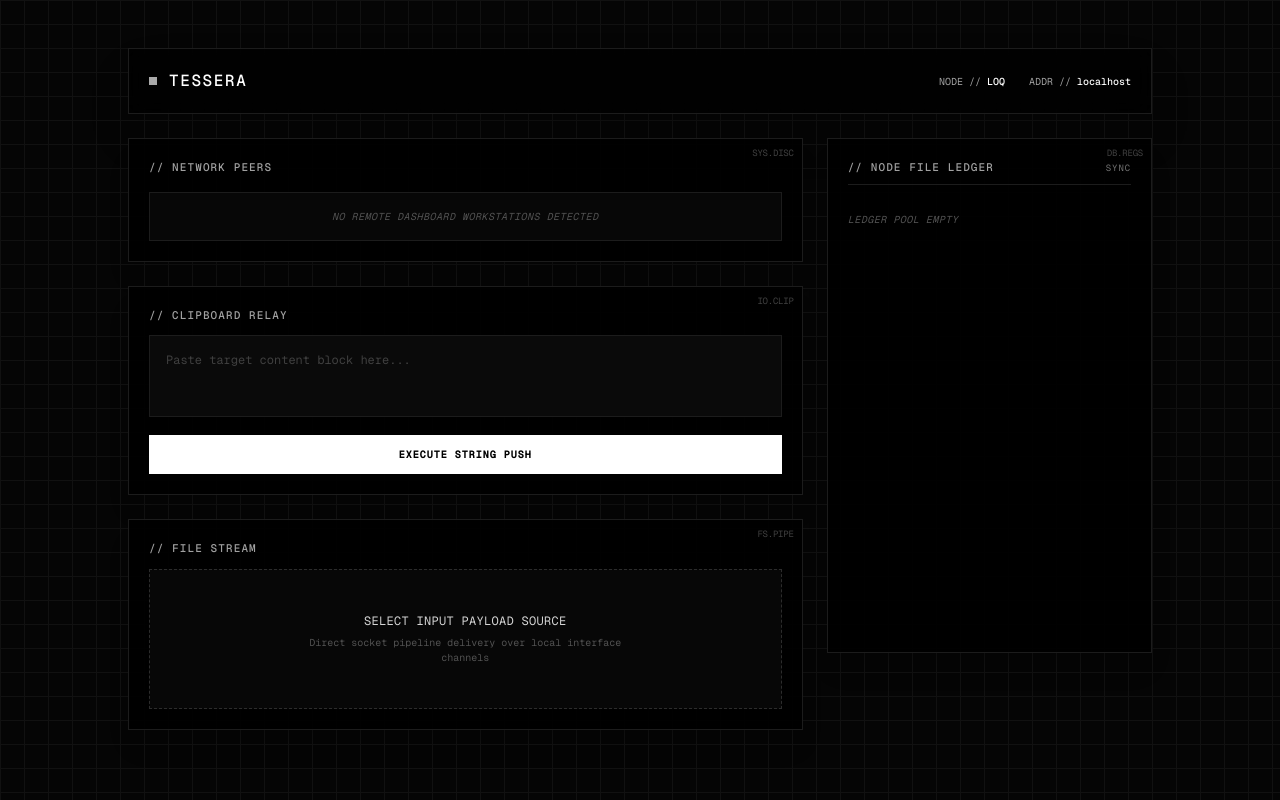
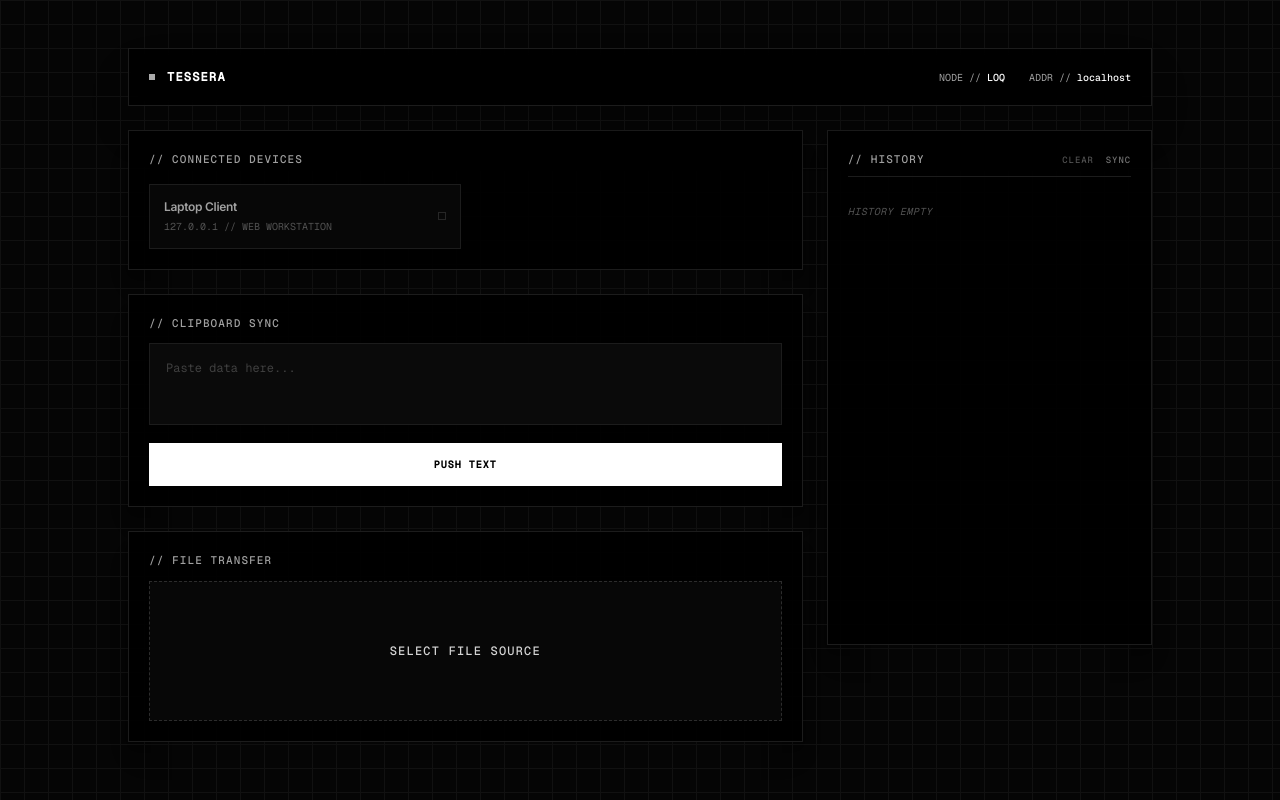
Before and after one commit to AllenJohnn/Tessera, a Flask app: page / in a window 1280 px wide. Run offline with Flask 3, Linux system fonts and the light colour scheme; data that the repository does not hold is empty; parts of the project's set-up code (start-up, migrations or seed data) failed here and were passed over.

Commit message:
ui rewrk

```diff
--- a/backend/server.py
+++ b/backend/server.py
@@ -26,6 +26,9 @@ transfer_node = None
 sync_observer = None
 db_store = None
 
+# Dynamic registry tracking mobile client pings
+HTTP_ACTIVE_DEVICES = {}
+
 def get_local_ip():
     s = socket.socket(socket.AF_INET, socket.SOCK_DGRAM)
     try:
@@ -43,13 +46,56 @@ def generate_terminal_qr(url):
     qr.make(fit=True)
     qr.print_ascii(invert=True)
 
-# FIXED: Explicit cache-busting injection
 @app.route('/')
 def index():
     cache_buster = str(int(time.time()))
     return render_template('index.html', version=cache_buster)
 
-# FIXED: Added win32 clipboard API fail-safe override
+@app.route('/api/ping', methods=['POST'])
+def register_device_ping():
+    data = request.get_json() or {}
+    user_agent = request.headers.get('User-Agent', '').lower()
+
+    if "iphone" in user_agent or "android" in user_agent:
+        device_type = "Mobile Device"
+    elif "ipad" in user_agent:
+        device_type = "Tablet Client"
+    else:
+        device_type = "Web Workstation"
+
+    client_ip = request.remote_addr
+
+    HTTP_ACTIVE_DEVICES[client_ip] = {
+        "hostname": data.get("hostname", f"Satellite [{client_ip.split('.')[-1]}]"),
+        "type": device_type,
+        "last_seen": time.time()
+    }
+    return jsonify({"status": "acknowledged"})
+
+@app.route('/api/peers', methods=['GET'])
+def get_discovered_peers():
+    now = time.time()
+    unified_devices = {}
+
+    if discovery_node:
+        for ip, data in discovery_node.get_active_peers().items():
+            unified_devices[ip] = {
+                "hostname": data.get("hostname", "Unknown PC"),
+                "type": "Desktop Core Node"
+            }
+
+    for ip, data in list(HTTP_ACTIVE_DEVICES.items()):
+        if now - data["last_seen"] < 12:
+            if ip not in unified_devices:
+                unified_devices[ip] = {
+                    "hostname": data["hostname"],
+                    "type": data["type"]
+                }
+        else:
+            HTTP_ACTIVE_DEVICES.pop(ip, None)
+
+    return jsonify(unified_devices)
+
 @app.route('/api/clipboard', methods=['POST'])
 def update_clipboard():
     data = request.get_json()
@@ -57,11 +103,8 @@ def update_clipboard():
         return jsonify({'error': 'No text content detected'}), 400
     try:
         text_content = data['content']
-
-        # Fallback Chain 1: Pyperclip
         pyperclip.copy(text_content)
 
-        # Fallback Chain 2: Windows Win32 API handles native ring overrides
         try:
             import win32clipboard
             win32clipboard.OpenClipboard()
@@ -94,34 +137,10 @@ def upload_file():
         print(f"\n📥 [File Drop] Saved file '{filename}' from address {request.remote_addr}")
         return jsonify({'status': 'success', 'message': f"Stored context as {filename}"})
 
-@app.route('/api/peers', methods=['GET'])
-def get_discovered_peers():
-    if discovery_node:
-        return jsonify(discovery_node.get_active_peers())
-    return jsonify({})
-
-
-@app.route('/api/send_peer', methods=['POST'])
-def send_file_to_peer():
-    data = request.get_json()
-    if not data or 'target_ip' not in data or 'file_path' not in data:
-        return jsonify({'error': 'Missing targets'}), 400
-
-    if transfer_node:
-        success = transfer_node.send_file(data['target_ip'], data['file_path'])
-        if success:
-            if db_store:
-                db_store.log_transfer(os.path.basename(data['file_path']), 0, 'completed', data['target_ip'])
-            return jsonify({'status': 'success', 'message': "Stream initiated"})
-        return jsonify({'error': 'Engine error'}), 500
-    return jsonify({'error': 'Node offline'}), 500
-
 @app.route('/api/files', methods=['GET'])
 def list_stored_files():
-    """Lists files inside the storage directory for mobile devices to download."""
     try:
         files = os.listdir(app.config['UPLOAD_FOLDER'])
-        # Return file names along with their file sizes
         file_data = []
         for f in files:
             file_path = os.path.join(app.config['UPLOAD_FOLDER'], f)
@@ -134,9 +153,23 @@ def list_stored_files():
     except Exception as e:
         return jsonify({'error': str(e)}), 500
 
+# FIXED & ADDED: Storage directory cleaner router endpoint mapping
+@app.route('/api/clear_files', methods=['POST'])
+def clear_stored_files():
+    """Wipes all files inside the local storage directory cleanly."""
+    try:
+        files = os.listdir(app.config['UPLOAD_FOLDER'])
+        for f in files:
+            file_path = os.path.join(app.config['UPLOAD_FOLDER'], f)
+            if os.path.isfile(file_path):
+                os.remove(file_path)
+        print(f"\n🗑️ [Storage Purge] Directory wiped clear by request from: {request.remote_addr}")
+        return jsonify({"status": "success", "message": "Storage purged"})
+    except Exception as e:
+        return jsonify({'error': str(e)}), 500
+
 @app.route('/storage/<filename>', methods=['GET'])
 def download_file_direct(filename):
-    """Serves the actual file directly to the mobile browser."""
     from flask import send_from_directory
     return send_from_directory(app.config['UPLOAD_FOLDER'], filename, as_attachment=True)
 
--- a/static/js/main.js
+++ b/static/js/main.js
@@ -10,10 +10,13 @@ document.addEventListener('DOMContentLoaded', () => {
 
     const filesList = document.getElementById('files-list');
     const refreshFilesBtn = document.getElementById('refresh-files-btn');
+    const clearFilesBtn = document.getElementById('clear-files-btn'); // New element binding
     const nodeIpDisplay = document.getElementById('node-ip');
     const peersGrid = document.getElementById('peers-grid');
 
     let selectedPeerIp = null;
+
+    const dynamicDeviceName = (window.innerWidth < 640) ? "Mobile Phone" : "Laptop Client";
 
     if (nodeIpDisplay) {
         nodeIpDisplay.textContent = window.location.hostname;
@@ -32,7 +35,20 @@ document.addEventListener('DOMContentLoaded', () => {
         }, 3000);
     }
 
-    // Subnet discovery mapping loop
+    // Ping background server registry
+    async function broadcastMobilePresence() {
+        try {
+            await fetch('/api/ping', {
+                method: 'POST',
+                headers: { 'Content-Type': 'application/json' },
+                body: JSON.stringify({ "hostname": dynamicDeviceName })
+            });
+        } catch (err) {
+            console.error("Presence beacon dropped");
+        }
+    }
+
+    // Pull network map from endpoint cache
     async function queryLiveNetworkPeers() {
         try {
             const response = await fetch('/api/peers');
@@ -43,7 +59,7 @@ document.addEventListener('DOMContentLoaded', () => {
             if (peerEntries.length === 0) {
                 peersGrid.innerHTML = `
                     <div class="col-span-2 border border-[#1c1c1c] p-4 text-center bg-[#070707]">
-                        <p class="text-[10px] text-neutral-600 italic mono uppercase tracking-wider">NO REMOTE DASHBOARD WORKSTATIONS DETECTED</p>
+                        <p class="text-[10px] text-neutral-600 italic mono uppercase tracking-wider">NO DEVICES DETECTED</p>
                     </div>`;
                 selectedPeerIp = null;
                 return;
@@ -55,7 +71,7 @@ document.addEventListener('DOMContentLoaded', () => {
                     <div data-ip="${ip}" class="peer-card border ${isSelected ? 'border-white bg-neutral-900/40' : 'border-[#1c1c1c] bg-[#070707]'} p-3.5 cursor-pointer hover:border-neutral-500 transition duration-100 flex items-center justify-between">
                         <div class="truncate">
                             <p class="text-xs font-semibold tracking-tight truncate ${isSelected ? 'text-white' : 'text-neutral-400'}">${data.hostname}</p>
-                            <p class="text-[10px] text-neutral-600 mono mt-1">${ip}</p>
+                            <p class="text-[10px] text-neutral-600 mono mt-1">${ip} // ${data.type.toUpperCase()}</p>
                         </div>
                         <div class="h-2 w-2 rounded-none border ${isSelected ? 'bg-white border-white' : 'border-neutral-800'} shrink-0"></div>
                     </div>
@@ -67,7 +83,7 @@ document.addEventListener('DOMContentLoaded', () => {
                     const targetIp = card.getAttribute('data-ip');
                     selectedPeerIp = (selectedPeerIp === targetIp) ? null : targetIp;
                     queryLiveNetworkPeers();
-                    showToast(selectedPeerIp ? `route locked: ${selectedPeerIp}` : 'route channel fallback: default storage');
+                    showToast(selectedPeerIp ? `route locked: ${selectedPeerIp}` : 'route: local storage');
                 });
             });
         } catch (err) {
@@ -75,7 +91,7 @@ document.addEventListener('DOMContentLoaded', () => {
         }
     }
 
-    // Polished System Shared Ledger List Engine
+    // Pull direct local workspace storage indices
     async function loadAvailableFiles() {
         try {
             const response = await fetch('/api/files');
@@ -83,7 +99,7 @@ document.addEventListener('DOMContentLoaded', () => {
             const files = await response.json();
 
             if (files.length === 0) {
-                filesList.innerHTML = `<p class="text-[10px] text-neutral-600 italic py-3 uppercase tracking-wider">LEDGER POOL EMPTY</p>`;
+                filesList.innerHTML = `<p class="text-[10px] text-neutral-600 italic py-3 uppercase tracking-wider">HISTORY EMPTY</p>`;
                 return;
             }
 
@@ -101,13 +117,28 @@ document.addEventListener('DOMContentLoaded', () => {
         }
     }
 
+    // ADDED: Clear action dispatcher pipeline hook
+    clearFilesBtn.addEventListener('click', async () => {
+        if (!confirm("CONFIRM COMMAND: PURGE ALL FILES INSIDE REPOSITORY HISTORIES?")) return;
+        try {
+            const response = await fetch('/api/clear_files', { method: 'POST' });
+            if (response.ok) {
+                showToast('storage wiped clean');
+                loadAvailableFiles();
+            } else {
+                showToast('clear execution failed', true);
+            }
+        } catch (err) {
+            showToast('communication exception', true);
+        }
+    });
+
     refreshFilesBtn.addEventListener('click', loadAvailableFiles);
 
-    // Text sync payload submission pipeline
     syncTextBtn.addEventListener('click', async (e) => {
         e.preventDefault();
         const content = clipboardInput.value.trim();
-        if (!content) return showToast('Buffer string argument empty.', true);
+        if (!content) return showToast('Buffer input empty.', true);
 
         try {
             const response = await fetch('/api/clipboard', {
@@ -116,10 +147,10 @@ document.addEventListener('DOMContentLoaded', () => {
                 body: JSON.stringify({ content })
             });
             if (response.ok) {
-                showToast('system clipboard injected');
+                showToast('clipboard updated');
                 clipboardInput.value = '';
             } else {
-                showToast('sync channel faulted', true);
+                showToast('sync channel fault', true);
             }
         } catch (err) {
             showToast('communication error', true);
@@ -136,7 +167,7 @@ document.addEventListener('DOMContentLoaded', () => {
     function handleFileUpload(file) {
         if (selectedPeerIp) {
             progressContainer.classList.remove('hidden');
-            statusText.textContent = `PUSHING DATASTREAM PACKETS TO SOCKET...`;
+            statusText.textContent = `SENDING DATA CHUNKS OVER RAW SOCKETS...`;
             progressBar.style.width = '100%';
             progressPercent.textContent = 'SOCKET';
 
@@ -164,7 +195,7 @@ document.addEventListener('DOMContentLoaded', () => {
         formData.append('file', file);
 
         progressContainer.classList.remove('hidden');
-        statusText.textContent = "WRITING FILE SECTOR ENCODINGS TO HOST STORAGE...";
+        statusText.textContent = "UPLOADING FILE BLOCKS TO SYSTEM DISK...";
         progressBar.style.width = '0%';
         progressPercent.textContent = '0%';
 
@@ -181,7 +212,7 @@ document.addEventListener('DOMContentLoaded', () => {
 
         clientRequest.onload = () => {
             if (clientRequest.status === 200) {
-                showToast('binary drop complete');
+                showToast('transfer complete');
                 statusText.textContent = "COMPLETE";
                 loadAvailableFiles();
             } else {
@@ -193,7 +224,16 @@ document.addEventListener('DOMContentLoaded', () => {
         clientRequest.send(formData);
     }
 
-    loadAvailableFiles();
-    queryLiveNetworkPeers();
-    setInterval(queryLiveNetworkPeers, 5000);
+    // FIXED IMEDIATE EXECUTION RUNTIMES: Fires ping + fetch immediately to remove latency
+    async function initTessera() {
+        await broadcastMobilePresence(); // Register instantly
+        await queryLiveNetworkPeers();   // Load data matrix instantly
+        await loadAvailableFiles();      // Fetch list instantly
+
+        // Fallback polling interval clocks setup afterward
+        setInterval(broadcastMobilePresence, 4000);
+        setInterval(queryLiveNetworkPeers, 4000);
+    }
+
+    initTessera();
 });
--- a/templates/index.html
+++ b/templates/index.html
@@ -11,23 +11,21 @@
     <style>
         body { font-family: 'Inter', sans-serif; background-color: #050505; }
         .mono { font-family: 'Geist Mono', monospace; }
-
-        /* Premium engineering layout alignment utilities */
         .grid-bg {
-            background-image: linear-gradient(to right, #111 1px, transparent 1px), linear-gradient(to bottom, #111 1px, transparent 1px);
+            background-image: linear-gradient(to right, #111111 1px, transparent 1px), linear-gradient(to bottom, #111111 1px, transparent 1px);
             background-size: 24px 24px;
         }
         .custom-scroll::-webkit-scrollbar { width: 3px; }
         .custom-scroll::-webkit-scrollbar-track { background: transparent; }
-        .custom-scroll::-webkit-scrollbar-thumb { background: #222; }
+        .custom-scroll::-webkit-scrollbar-thumb { background: #222222; }
     </style>
 </head>
 <body class="text-white min-h-screen flex flex-col items-center antialiased px-4 py-6 md:p-12 relative overflow-x-hidden grid-bg">
 
-    <header class="w-full max-w-5xl border border-[#1c1c1c] bg-black/80 backdrop-blur-md p-5 mb-6 flex flex-col sm:flex-row justify-between items-start sm:items-center gap-4 shadow-2xl">
+    <header class="w-full max-w-5xl border border-[#1c1c1c] bg-black/90 backdrop-blur-md p-5 mb-6 flex flex-col sm:flex-row justify-between items-start sm:items-center gap-4 shadow-2xl">
         <div class="flex items-center gap-3">
-            <div class="h-2 w-2 bg-white animate-pulse"></div>
-            <h1 class="text-md font-medium tracking-widest uppercase mono">tessera</h1>
+            <div class="h-1.5 w-1.5 bg-white animate-pulse"></div>
+            <h1 class="text-xs font-semibold tracking-widest uppercase mono">tessera</h1>
         </div>
         <div class="text-[10px] mono text-neutral-400 flex flex-wrap gap-x-6 gap-y-1 w-full sm:w-auto justify-between sm:justify-end">
             <div>NODE // <span class="text-white font-medium">LOQ</span></div>
@@ -39,35 +37,31 @@
 
         <div class="lg:col-span-2 space-y-6">
 
-            <section class="border border-[#1c1c1c] p-5 bg-black/90 shadow-xl relative">
-                <div class="absolute top-0 right-0 text-[9px] mono text-neutral-700 p-2 uppercase tracking-tight select-none">SYS.DISC</div>
-                <h2 class="text-[11px] font-medium uppercase tracking-widest text-neutral-400 mb-4 mono">// NETWORK PEERS</h2>
-                <div id="peers-grid" class="grid grid-cols-1 sm:grid-cols-2 gap-2">
-                    <p class="text-xs text-neutral-600 italic mono py-1">Polling active channels...</p>
+            <section class="border border-[#1c1c1c] p-5 bg-black/95 shadow-xl">
+                <h2 class="text-[11px] font-medium uppercase tracking-widest text-neutral-400 mb-4 mono">// CONNECTED DEVICES</h2>
+                <div id="peers-grid" class="grid grid-cols-1 sm:grid-cols-2 gap-2 min-h-[50px]">
+                    <p class="text-xs text-neutral-600 italic mono py-1">Searching...</p>
                 </div>
             </section>
 
-            <section class="border border-[#1c1c1c] p-5 bg-black/90 shadow-xl relative">
-                <div class="absolute top-0 right-0 text-[9px] mono text-neutral-700 p-2 uppercase tracking-tight select-none">IO.CLIP</div>
-                <h2 class="text-[11px] font-medium uppercase tracking-widest text-neutral-400 mb-3 mono">// CLIPBOARD RELAY</h2>
-                <textarea id="clipboard-input" rows="3" class="w-full p-4 bg-[#0a0a0a] border border-[#1c1c1c] focus:border-neutral-500 rounded-none focus:outline-none text-xs text-neutral-300 placeholder-neutral-700 mono resize-none transition-colors duration-150" placeholder="Paste target content block here..."></textarea>
-                <button type="button" id="sync-text-btn" class="w-full mt-3 bg-white hover:bg-neutral-200 active:bg-neutral-300 text-black font-semibold py-3 px-4 text-[10px] mono transition duration-100 rounded-none uppercase tracking-widest cursor-pointer">
-                    execute string push
+            <section class="border border-[#1c1c1c] p-5 bg-black/95 shadow-xl">
+                <h2 class="text-[11px] font-medium uppercase tracking-widest text-neutral-400 mb-3 mono">// CLIPBOARD SYNC</h2>
+                <textarea id="clipboard-input" rows="3" class="w-full p-4 bg-[#0a0a0a] border border-[#1c1c1c] focus:border-neutral-500 rounded-none focus:outline-none text-xs text-neutral-300 placeholder-neutral-700 mono resize-none transition-colors duration-150 focus:ring-0" placeholder="Paste data here..."></textarea>
+                <button type="button" id="sync-text-btn" class="w-full mt-3 bg-white hover:bg-neutral-200 active:bg-neutral-300 text-black font-semibold py-3.5 px-4 text-[10px] mono transition duration-100 rounded-none uppercase tracking-widest cursor-pointer">
+                    push text
                 </button>
             </section>
 
-            <section class="border border-[#1c1c1c] p-5 bg-black/90 shadow-xl relative">
-                <div class="absolute top-0 right-0 text-[9px] mono text-neutral-700 p-2 uppercase tracking-tight select-none">FS.PIPE</div>
-                <h2 class="text-[11px] font-medium uppercase tracking-widest text-neutral-400 mb-3 mono">// FILE STREAM</h2>
-                <div id="drop-zone" class="border border-dashed border-[#2c2c2c] hover:border-neutral-500 p-10 text-center cursor-pointer bg-[#070707] transition duration-150 flex flex-col items-center justify-center min-h-[140px]">
+            <section class="border border-[#1c1c1c] p-5 bg-black/95 shadow-xl">
+                <h2 class="text-[11px] font-medium uppercase tracking-widest text-neutral-400 mb-3 mono">// FILE TRANSFER</h2>
+                <div id="drop-zone" class="border border-dashed border-[#2c2c2c] hover:border-neutral-500 p-10 text-center cursor-pointer bg-[#070707] transition duration-150 flex flex-col items-center justify-center min-h-[140px] hover:bg-[#0c0c0c]">
                     <input type="file" id="file-element" class="hidden">
-                    <p class="text-xs text-neutral-300 mono tracking-wide">SELECT INPUT PAYLOAD SOURCE</p>
-                    <p class="text-[10px] text-neutral-600 mono mt-1.5 max-w-xs">Direct socket pipeline delivery over local interface channels</p>
+                    <p class="text-xs text-neutral-300 mono tracking-widest font-medium">SELECT FILE SOURCE</p>
                 </div>
 
                 <div id="progress-container" class="mt-4 hidden bg-[#0a0a0a] border border-[#1c1c1c] p-3.5">
                     <div class="flex justify-between text-[10px] mono mb-2">
-                        <span id="status-text" class="text-neutral-500 uppercase tracking-wider">Streaming packets...</span>
+                        <span id="status-text" class="text-neutral-500 uppercase tracking-wider">Sending...</span>
                         <span id="progress-percent" class="text-white font-bold">0%</span>
                     </div>
                     <div class="w-full bg-neutral-900 h-[1px] overflow-hidden">
@@ -78,14 +72,16 @@
         </div>
 
         <div class="lg:col-span-1 w-full">
-            <section class="border border-[#1c1c1c] p-5 bg-black/90 shadow-xl flex flex-col min-h-[350px] lg:min-h-[515px] relative">
-                <div class="absolute top-0 right-0 text-[9px] mono text-neutral-700 p-2 uppercase tracking-tight select-none">DB.REGS</div>
+            <section class="border border-[#1c1c1c] p-5 bg-black/95 shadow-xl flex flex-col min-h-[350px] lg:min-h-[515px]">
                 <div class="flex justify-between items-baseline mb-4 pb-2 border-b border-[#1c1c1c]">
-                    <h2 class="text-[11px] font-medium uppercase tracking-widest text-neutral-400 mono">// NODE FILE LEDGER</h2>
-                    <button type="button" id="refresh-files-btn" class="text-[9px] mono text-neutral-500 hover:text-white transition uppercase tracking-widest cursor-pointer">sync</button>
+                    <h2 class="text-[11px] font-medium uppercase tracking-widest text-neutral-400 mono">// HISTORY</h2>
+                    <div class="flex gap-3">
+                        <button type="button" id="clear-files-btn" class="text-[9px] mono text-neutral-600 hover:text-rose-400 transition uppercase tracking-widest cursor-pointer font-medium">clear</button>
+                        <button type="button" id="refresh-files-btn" class="text-[9px] mono text-neutral-500 hover:text-white transition uppercase tracking-widest cursor-pointer font-medium">sync</button>
+                    </div>
                 </div>
                 <div id="files-list" class="space-y-2 overflow-y-auto pr-1 flex-1 text-xs mono custom-scroll max-h-[380px] lg:max-h-none">
-                    <p class="text-[10px] text-neutral-600 italic py-1">Indexing directories...</p>
+                    <p class="text-[10px] text-neutral-600 italic py-1">Indexing...</p>
                 </div>
             </section>
         </div>
```
Also changed, not shown: .landrop_state/landrop.db.
